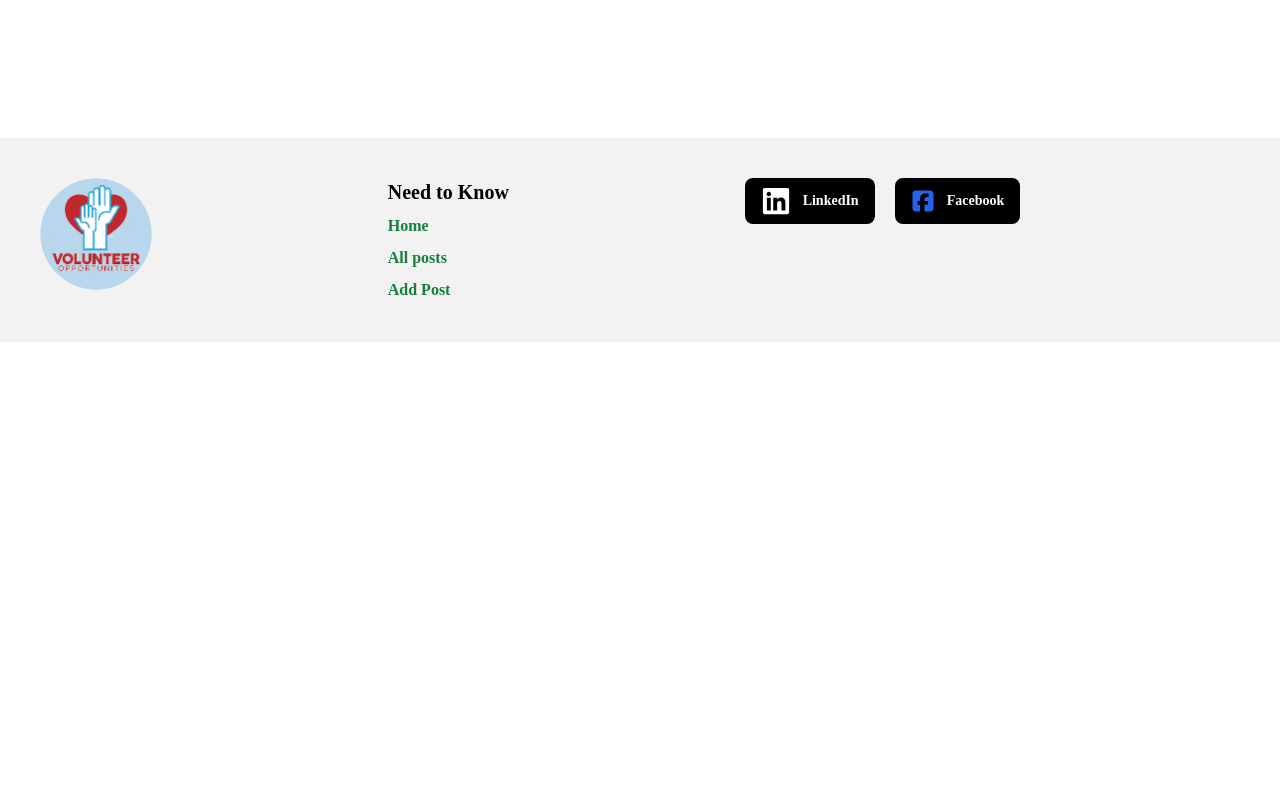
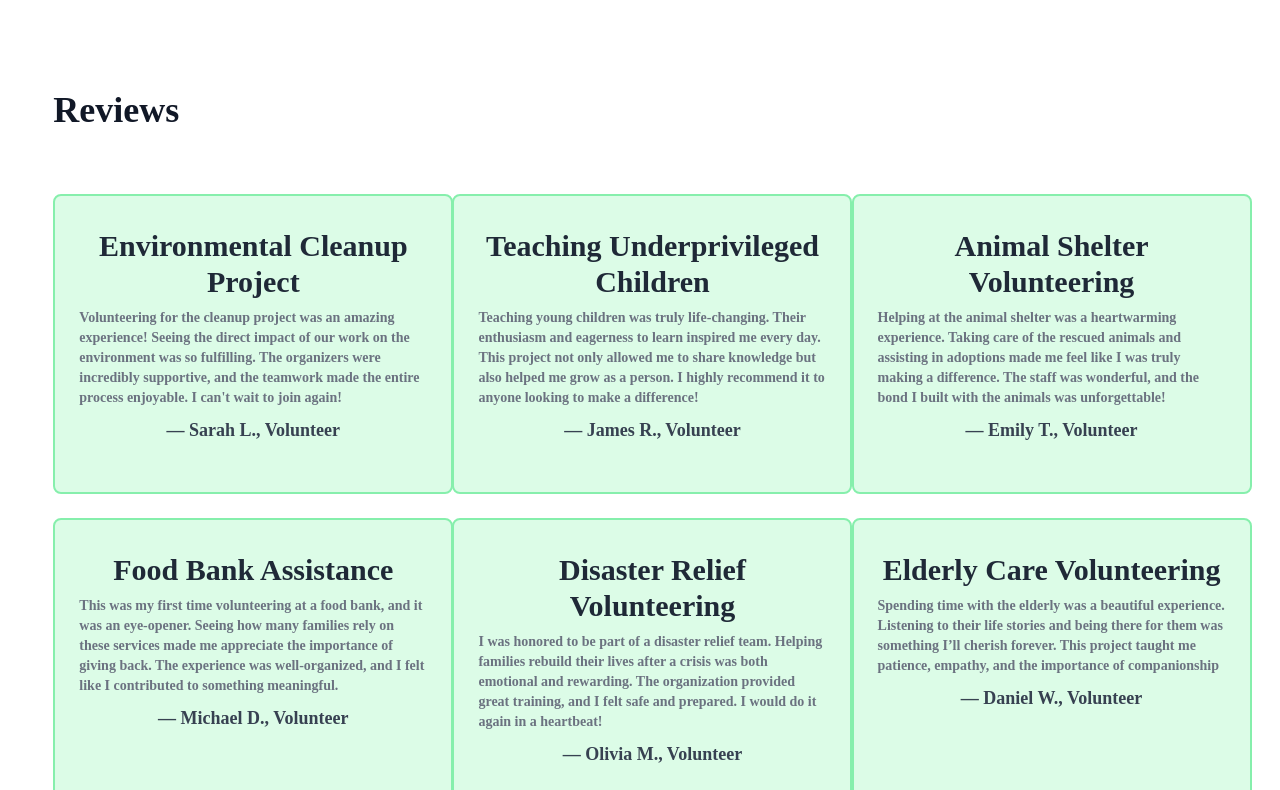
Before and after one commit to Easha-gif/volunteer-client, a React (Vite) app: page / in a window 1280 px wide. Shown: the part 2010-2800 px from the top of the page. Before the commit the page ends 2352 px from the top, so only its background shows below. Built offline with nearby package versions, Linux system fonts and the light colour scheme; no server answers; a web font is replaced by a local one.

Commit message:
polished

```diff
--- a/src/App.jsx
+++ b/src/App.jsx
@@ -19,9 +19,9 @@ const handleToggleTheme = () =>{
   return (
     <>
    <div className={`${theme?"bg-black":"bg-white"}`}>
+    <Navbar handleToggleTheme={handleToggleTheme}theme={theme}></Navbar>
    <div className='w-full lg:w-11/12 mx-auto'>
-    <Navbar handleToggleTheme={handleToggleTheme}theme={theme}></Navbar>
-   <div className="pt-20">
+   <div className="pt-20 min-h-screen">
    <Outlet></Outlet>
    </div>
     </div>
--- a/src/components/pages/AuthProvider.jsx
+++ b/src/components/pages/AuthProvider.jsx
@@ -1,8 +1,6 @@
 import { createUserWithEmailAndPassword, GoogleAuthProvider, onAuthStateChanged, signInWithEmailAndPassword, signInWithPopup, signOut, updateProfile } from "firebase/auth";
 import { createContext, useEffect, useState } from "react";
 import auth from "../firebase.init";
-import Swal from "sweetalert2";
-import toast from "react-hot-toast";
 import axios from "axios";
 
 export const AuthContext = createContext(null)
--- a/src/components/pages/ExtraSection.jsx
+++ b/src/components/pages/ExtraSection.jsx
@@ -147,6 +147,48 @@ transition={{duration:2 ,delay:1,repeat:Infinity ,ease:easeOut}}
 </div>
 </div>
 </div>
+
+<div>
+   <h1 className={`${theme?"text-white text-4xl font-bold my-16":"text-4xl text-gray-900 font-bold my-16"}`}>Reviews</h1>
+
+<div className='grid gap-6 grid-cols-1 md:grid-cols-2 lg:grid-cols-3'>
+  <div className='bg-green-100 p-6 rounded-lg border-2 border-green-300 md:h-[300px] md:w-[400px]'>
+    <h1 className='text-3xl font-bold text-center py-2'>Environmental Cleanup Project</h1>
+    <p className='text-sm text-gray-500 font-semibold'>Volunteering for the cleanup project was an amazing experience! Seeing the direct impact of our work on the environment was so fulfilling. The organizers were incredibly supportive, and the teamwork made the entire process enjoyable. I can't wait to join again!</p>
+  <h5 className='text-lg text-gray-700 text-center font-bold py-2'>— Sarah L., Volunteer</h5>
+  </div>
+  <div className='bg-green-100 p-6 rounded-lg border-2 border-green-300 md:h-[300px] md:w-[400px]'>
+    <h1 className='text-3xl font-bold text-center py-2'>Teaching Underprivileged Children</h1>
+    <p className='text-sm text-gray-500 font-semibold'>Teaching young children was truly life-changing. Their enthusiasm and eagerness to learn inspired me every day. This project not only allowed me to share knowledge but also helped me grow as a person. I highly recommend it to anyone looking to make a difference!</p>
+  <h5 className='text-lg text-gray-700 text-center font-bold py-2'>— James R., Volunteer
+
+</h5>
+  </div>
+  <div className='bg-green-100 p-6 rounded-lg border-2 border-green-300 md:h-[300px] md:w-[400px]'>
+    <h1 className='text-3xl font-bold text-center py-2'>Animal Shelter Volunteering</h1>
+    <p className='text-sm text-gray-500 font-semibold'>Helping at the animal shelter was a heartwarming experience. Taking care of the rescued animals and assisting in adoptions made me feel like I was truly making a difference. The staff was wonderful, and the bond I built with the animals was unforgettable!</p>
+  <h5 className='text-lg text-gray-700 text-center font-bold py-2'>— Emily T., Volunteer</h5>
+  </div>
+  <div className='bg-green-100 p-6 rounded-lg border-2 border-green-300 md:h-[300px] md:w-[400px]'>
+    <h1 className='text-3xl font-bold text-center py-2'>Food Bank Assistance</h1>
+    <p className='text-sm text-gray-500 font-semibold'>This was my first time volunteering at a food bank, and it was an eye-opener. Seeing how many families rely on these services made me appreciate the importance of giving back. The experience was well-organized, and I felt like I contributed to something meaningful.</p>
+  <h5 className='text-lg text-gray-700 text-center font-bold py-2'>— Michael D., Volunteer
+
+</h5>
+  </div>
+  <div className='bg-green-100 p-6 rounded-lg border-2 border-green-300 md:h-[300px] md:w-[400px]'>
+    <h1 className='text-3xl font-bold text-center py-2'>Disaster Relief Volunteering</h1>
+    <p className='text-sm text-gray-500 font-semibold'>I was honored to be part of a disaster relief team. Helping families rebuild their lives after a crisis was both emotional and rewarding. The organization provided great training, and I felt safe and prepared. I would do it again in a heartbeat!</p>
+  <h5 className='text-lg text-gray-700 text-center font-bold py-2'>— Olivia M., Volunteer</h5>
+  </div>
+  <div className='bg-green-100 p-6 rounded-lg border-2 border-green-300 md:h-[300px] md:w-[400px]'>
+    <h1 className='text-3xl font-bold text-center py-2'>Elderly Care Volunteering</h1>
+    <p className='text-sm text-gray-500 font-semibold'>Spending time with the elderly was a beautiful experience. Listening to their life stories and being there for them was something I’ll cherish forever. This project taught me patience, empathy, and the importance of companionship</p>
+  <h5 className='text-lg text-gray-700 text-center font-bold py-2'>— Daniel W., Volunteer</h5>
+  </div>
+</div>
+
+</div>
        </div>
 
 
--- a/src/components/pages/Navbar.jsx
+++ b/src/components/pages/Navbar.jsx
@@ -24,7 +24,7 @@ const handleSignOutCall=()=>{
 
   return (
     <div>
-      <div className="navbar bg-green-100 p-4 rounded-md fixed z-10 w-11/12 mx-auto bg-opacity-90">
+      <div className="navbar bg-green-100 py-3 px-12 rounded-md fixed z-10 bg-opacity-90">
   <div className="navbar-start">
     <div className="dropdown">
       <div tabIndex={0} role="button" className="btn btn-ghost lg:hidden">
--- a/src/components/routes/ErrorPage.jsx
+++ b/src/components/routes/ErrorPage.jsx
@@ -1,16 +1,15 @@
 import { Helmet } from "react-helmet";
 import { Link } from "react-router-dom";
-
+import error from '../../assets/err.avif'
 const ErrorPage = () => {
     return (
         <div><Helmet title="Error"></Helmet>
-          <div className="flex justify-center mt-6">
-          <Link className=" text-red-400 bg-red-300 p-4 rounded-2xl btn" to='/'>Go Back</Link>
-          </div>
-            <h1 className="text-3xl text-red-600 font-bold text-center mt-5 mb-2">No date Found 404</h1>
             <div className="flex justify-center mt-16">
-            <span className="loading loading-ring loading-lg"></span>
+            <img src={error} alt="" />
             </div>
+           <div className="flex justify-center my-10">
+           <Link className=" text-red-400 p-4 rounded-2xl btn btn-outline" to='/'>Go Back</Link>
+           </div>
         </div>
     );
 };
--- a/src/components/routes/MyPostRequest.jsx
+++ b/src/components/routes/MyPostRequest.jsx
@@ -122,7 +122,7 @@ const handleDelete = async(id)=>{
 
   </table>
 </div>
-{myRequest.length==0 &&<p className="text-2xl text-red-500 font-bold mt-9 mb-80">You don't have any post requests.....</p>}
+{myRequest.length==0 &&<p className="text-2xl text-red-500 font-bold mt-9">You don't have any post requests.....</p>}
         </div>
     );
 };
--- a/src/components/routes/MyPosted.jsx
+++ b/src/components/routes/MyPosted.jsx
@@ -295,7 +295,7 @@ const handleCardLayout = ()=>{
   </div>)}
 </div>
 }
-{myRequest.length==0 &&<p className="text-2xl text-red-500 font-bold mt-9 mb-80">You don't have any post requests.....</p>}
+{myRequest.length==0 &&<p className="text-2xl text-red-500 font-bold mt-9">You don't have any post requests.....</p>}
         </div>
 
     );
```
Also changed, not shown: src/assets/err.avif (added).
